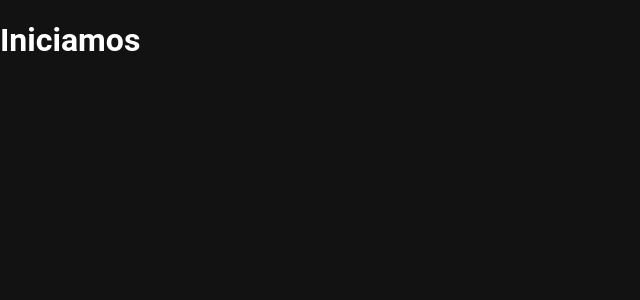
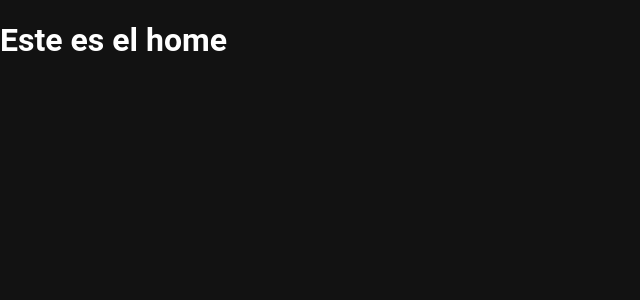
Before and after one commit to jucasero/flow-weather, a React (Create React App) app: page /home in a window 1280 px wide. Shown: the top 300 px of the page, without its empty margins (0-640 px from the left). Built offline with nearby package versions, Linux system fonts and the light colour scheme.

Commit message:
feature: add views and router

```diff
--- a/package.json
+++ b/package.json
@@ -19,6 +19,7 @@
     "prettier": "^2.5.1",
     "react": "^17.0.2",
     "react-dom": "^17.0.2",
+    "react-router-dom": "^6.0.2",
     "react-scripts": "4.0.3",
     "typescript": "^4.1.2",
     "web-vitals": "^1.0.1"
--- a/src/App.tsx
+++ b/src/App.tsx
@@ -1 +1,13 @@
-export const App: React.FC = () => <h1>Iniciamos</h1>;
+import { Route, Routes } from 'react-router-dom';
+
+import { Home } from './views/Home';
+import { Login } from './views/Login';
+
+export const App: React.FC = () => {
+  return (
+    <Routes>
+      <Route path='/' element={<Login />} />
+      <Route path='/home' element={<Home />} />
+    </Routes>
+  );
+};
--- a/src/index.tsx
+++ b/src/index.tsx
@@ -1,6 +1,12 @@
 import ReactDOM from 'react-dom';
 import { App } from './App';
+import { BrowserRouter } from 'react-router-dom';
 
 import './index.css';
 
-ReactDOM.render(<App />, document.getElementById('root'));
+ReactDOM.render(
+  <BrowserRouter>
+    <App />
+  </BrowserRouter>,
+  document.getElementById('root')
+);
--- /dev/null
+++ b/src/views/Home/Home.tsx
@@ -0,0 +1 @@
+export const Home = () => <h1>Este es el home</h1>;
--- /dev/null
+++ b/src/views/Home/index.ts
@@ -0,0 +1 @@
+export { Home } from './Home';
--- /dev/null
+++ b/src/views/Login/Login.tsx
@@ -0,0 +1 @@
+export const Login = () => <h1>Este es el login</h1>;
--- /dev/null
+++ b/src/views/Login/index.ts
@@ -0,0 +1 @@
+export { Login } from './Login';
```
Also changed, not shown: 1 other file (tests, documents, lock files or other folders).
